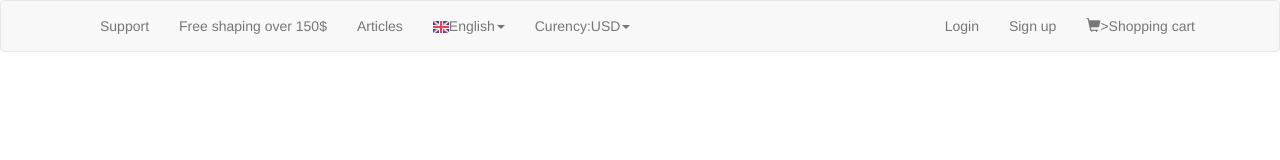
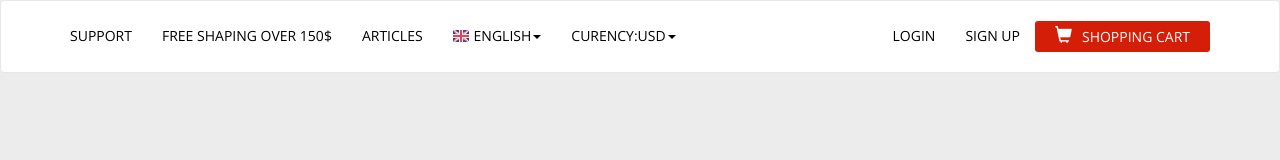
Before and after one commit to Kamadzy/shop-page, a plain HTML site: page index.html in a window 1280 px wide. Drawn offline with nearby package versions, Linux system fonts and the light colour scheme.

Commit message:
style for nav bar

```diff
--- a/css/style.css
+++ b/css/style.css
@@ -1,18 +1,86 @@
-/*font-family: 'Open Sans', sans-serif;*/
+body {
+    background: #ececec;
+    font-family: 'Open Sans', sans-serif;
+    font-size: 14px;
+    color: #000;
+    min-width: 320px;
+}
+img{
+    max-width: 100%;
+    height: auto;
+}
+h3{
+    font-size:24px;
+    font-weight: 700;
+}
+.btn-red{
+    background:#d51e08;
+    color:#fff;
+}
+.btn-red:hover{
+    background: #ec4835;
+}
+/*=====header====*/
+.menu-top .navbar{
+    margin-bottom: 0;
+    background: #fff;
+    padding: 20px 0;
+    text-transform: uppercase;
+
+}
+.menu-top .navbar-default .navbar-nav > li > a {
+    color:#000;
+    padding-bottom: 5px;
+    padding-top: 5px;
+    transition: background 0.3s;
+}
+.menu-top .navbar-default .navbar-nav > li > a:hover{
+    text-decoration: underline;
+}
+.menu-top .navbar-default .navbar-nav > li > a.btn-red{
+    color:#fff;
+    border-radius: 3px;
+    padding: 5px 20px;
+}
+.menu-top .navbar-default .navbar-nav > li > a.btn-red:hover {
+    background: #ec4835;
+    text-decoration: none;
+}
+.menu-top .navbar-default .navbar-nav > li > a > .glyphicon{
+    margin-right: 10px;
+    font-size: 17px;
+}
+.menu-top .container, .menu-top .navbar-collapse{
+    padding-left: 0;
+}
+.flag{
+    margin-right: 5px;
+    position: relative;
+    top:-1px;
+}
 
 /*wide screens*/
 @media only screen and (max-width: 1200px){
-
+    .menu-top .navbar-nav{
+        float:none !important;
+    }
 }
 /*desktops*/
-@media only screen and(max-width:992px){
+@media only screen and (max-width:992px){
 
 }
 /*tablets*/
-@media only screen and(max-width:768px){
+@media only screen and (max-width:768px){
+    .menu-top .navbar-default .navbar-nav > li > a:hover{
+        background: #eee;
+    }
+
+
+    .menu-top .container, .menu-top .navbar-collapse{
+        padding-left: 15px;
+    }
+}
+/*phones*/
+@media only screen and (max-width:480px){
 
 }
-/*phones*/
-@media only screen and(max-width:480px){
-
-}
--- a/index.html
+++ b/index.html
@@ -59,7 +59,7 @@
                     <ul class="nav navbar-nav navbar-right">
                         <li><a href="#">Login</a></li>
                         <li><a href="#">Sign up</a></li>
-                        <li><a href="#" class="btn-red"><span class="glyphicon glyphicon-shopping-cart"></span>>Shopping cart</a></li>
+                        <li><a href="#" class="btn-red"><span class="glyphicon glyphicon-shopping-cart"></span>Shopping cart</a></li>
                     </ul>
                 </div>
                 <!-- /.navbar-collapse -->
@@ -67,6 +67,8 @@
             <!-- /.container-fluid -->
         </nav>
     </div><!--menu-top-->
+
+
 </header>
 
 
```
